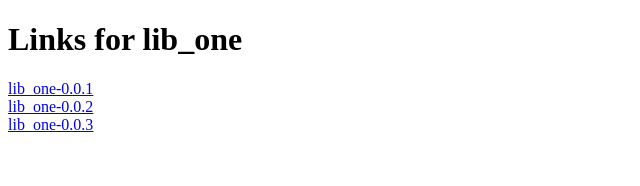
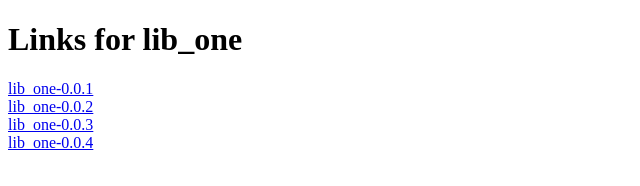
Before and after one commit to duyatfit/duyatfit.github.io, a plain HTML site: page fitapypi/lib-one/index.html in a window 1280 px wide. Shown: the whole page, without its empty margins (0-640 px from the left). Drawn offline with Linux system fonts and the light colour scheme.

Commit message:
lib one 0.0.4

```diff
--- a/fitapypi/lib-one/index.html
+++ b/fitapypi/lib-one/index.html
@@ -8,5 +8,6 @@
     <a href="lib_one-0.0.1-py2.py3-none-any.whl" data-requires-python="&gt;=2.7.0">lib_one-0.0.1</a><br/>
     <a href="lib_one-0.0.2-py2.py3-none-any.whl" data-requires-python="&gt;=2.7.0">lib_one-0.0.2</a><br/>
     <a href="lib_one-0.0.3-py2.py3-none-any.whl" data-requires-python="&gt;=2.7.0">lib_one-0.0.3</a><br/>
+    <a href="lib_one-0.0.4-py2.py3-none-any.whl" data-requires-python="&gt;=2.7.0">lib_one-0.0.4</a><br/>
   </body>
 </html>
```
Also changed, not shown: 2 other files.
